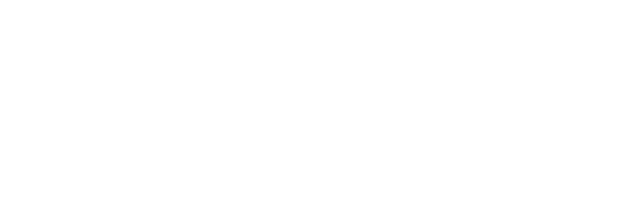
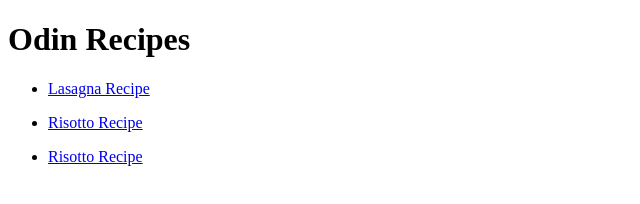
Before and after one commit to christhegator/recipe_test, a plain HTML site: page index.html in a window 1280 px wide. Shown: the whole page, without its empty margins (0-640 px from the left). Drawn offline with Linux system fonts and the light colour scheme.

Commit message:
New recipes added

```diff
--- a/index.html
+++ b/index.html
@@ -6,6 +6,11 @@
     <title>Odin Recipes</title>
 </head>
 <body>
-
+    <h1>Odin Recipes</h1>
+    <ul>
+        <li><p><a href="recipes/lasagna.html">Lasagna Recipe</a></p></li>
+        <li><p><a href="recipes/risotto.html">Risotto Recipe</a></p></li>
+        <li><p><a href="recipes/potatoes.html">Risotto Recipe</a></p></li>
+    </ul>
 </body>
 </html>
```
